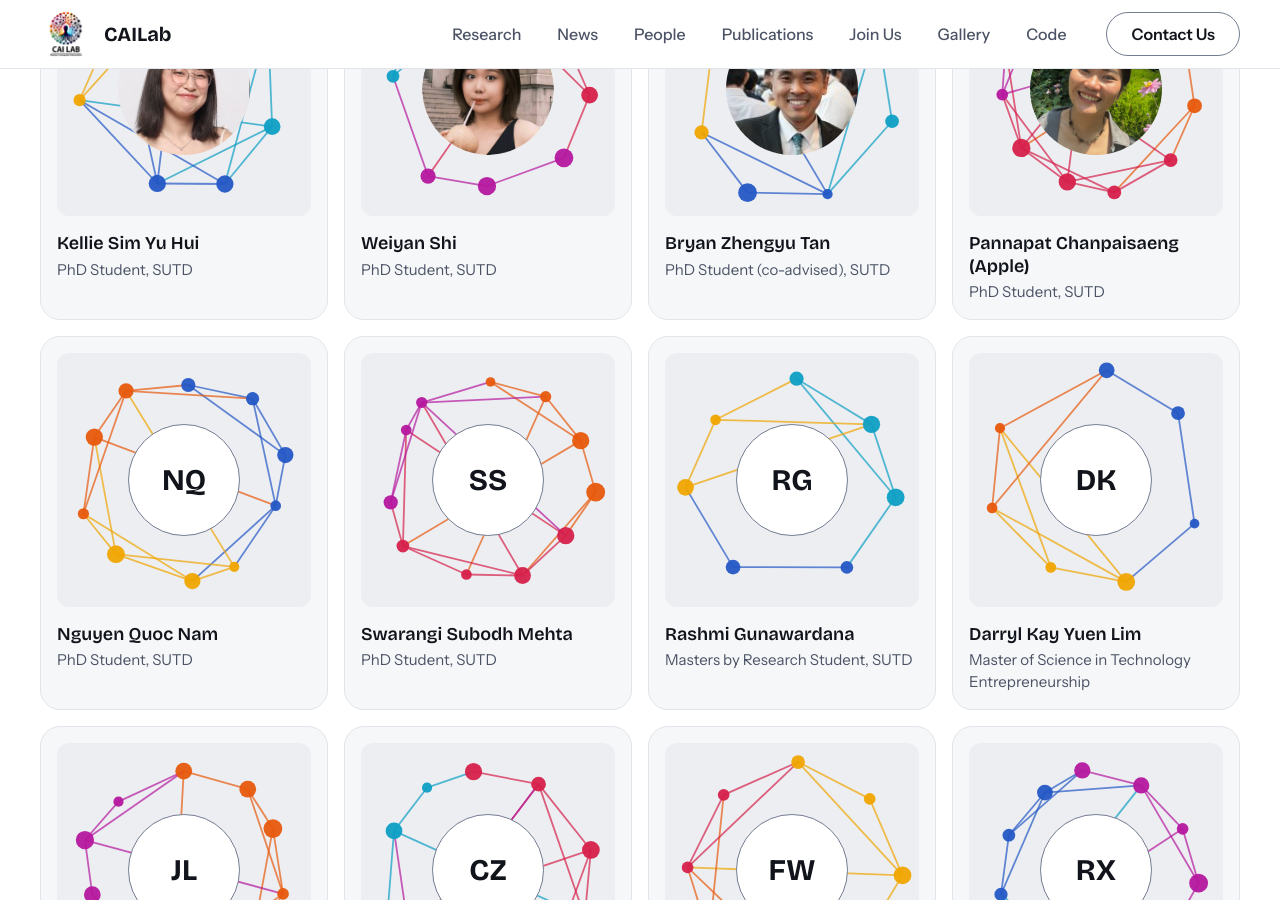
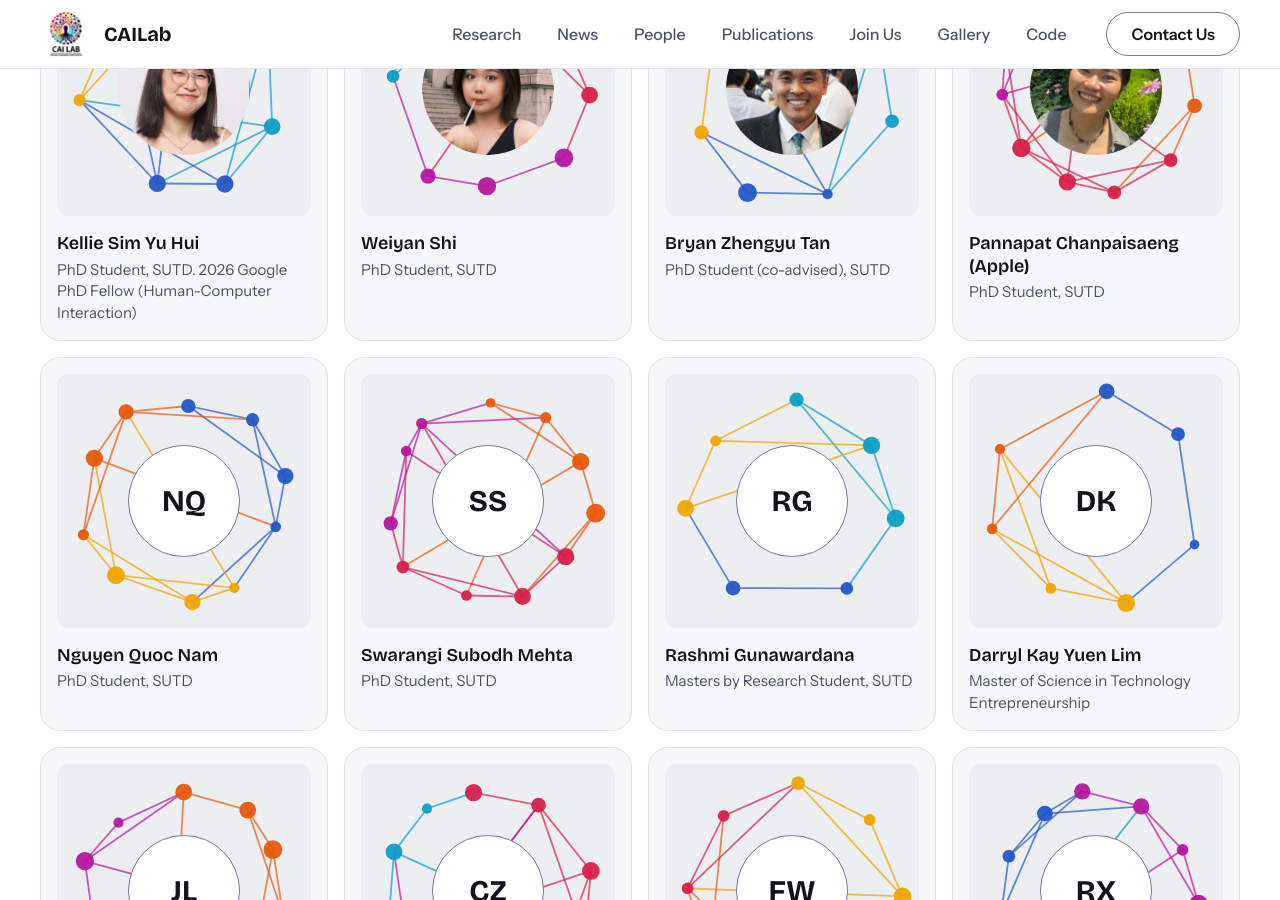
Before and after one commit to Context-Aware-Interaction-Lab/Context-Aware-Interaction-Lab.github.io, a Jekyll site: the page built from people.html, in a window 1280 px wide and 900 px high, scrolled down 866 px. Built offline with Jekyll 4.4.1, drawn with Linux system fonts in a browser that asks for light colours.

Commit message:
People: Kellie's Google PhD Fellowship; correct Gao Jie's graduation year
- Kellie Sim: add the 2026 Google PhD Fellowship (Human-Computer Interaction)
  to her role line, as already announced on the News page.
- Gao Jie graduated in 2023, not 2024.

Co-Authored-By: Claude Sonnet 5.5 <noreply@anthropic.com>

```diff
--- a/_data/people.yml
+++ b/_data/people.yml
@@ -11,7 +11,7 @@ members:
   - name: "Kenny Tsu Wei Choo"
     role: "Lab Director; Assistant Professor; Design and Artificial Intelligence Programme / Information Systems Technology and Design Pillar; Singapore University of Technology and Design"
   - name: "Kellie Sim Yu Hui"
-    role: "PhD Student, SUTD"
+    role: "PhD Student, SUTD. 2026 Google PhD Fellow (Human-Computer Interaction)"
     photo: /assets/img/people/kellie-sim.jpg
   - name: "Weiyan Shi"
     role: "PhD Student, SUTD"
@@ -129,7 +129,7 @@ alumni_graduate:
   - name: "Kohleen Tijing FORTUNO"
     note: "Master of Engineering, Innovation by Design, SUTD. Graduated 2024."
   - name: "GAO Jie"
-    note: "PhD (co-advised), SUTD. Graduated 2024."
+    note: "PhD (co-advised), SUTD. Graduated 2023."
   - name: "Ethan LIM Swee Hao"
     note: "Master of Engineering, Innovation by Design, SUTD. Graduated 2022."
   - name: "Zeynep Duygu TEKLER"
```
